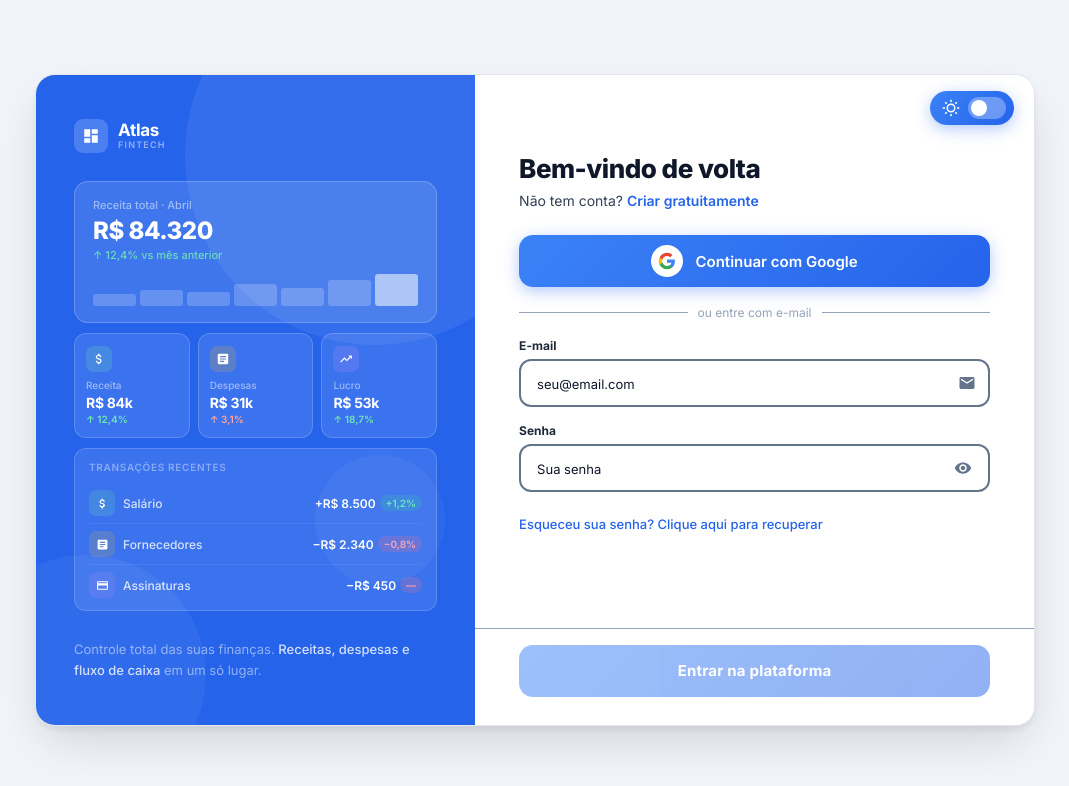
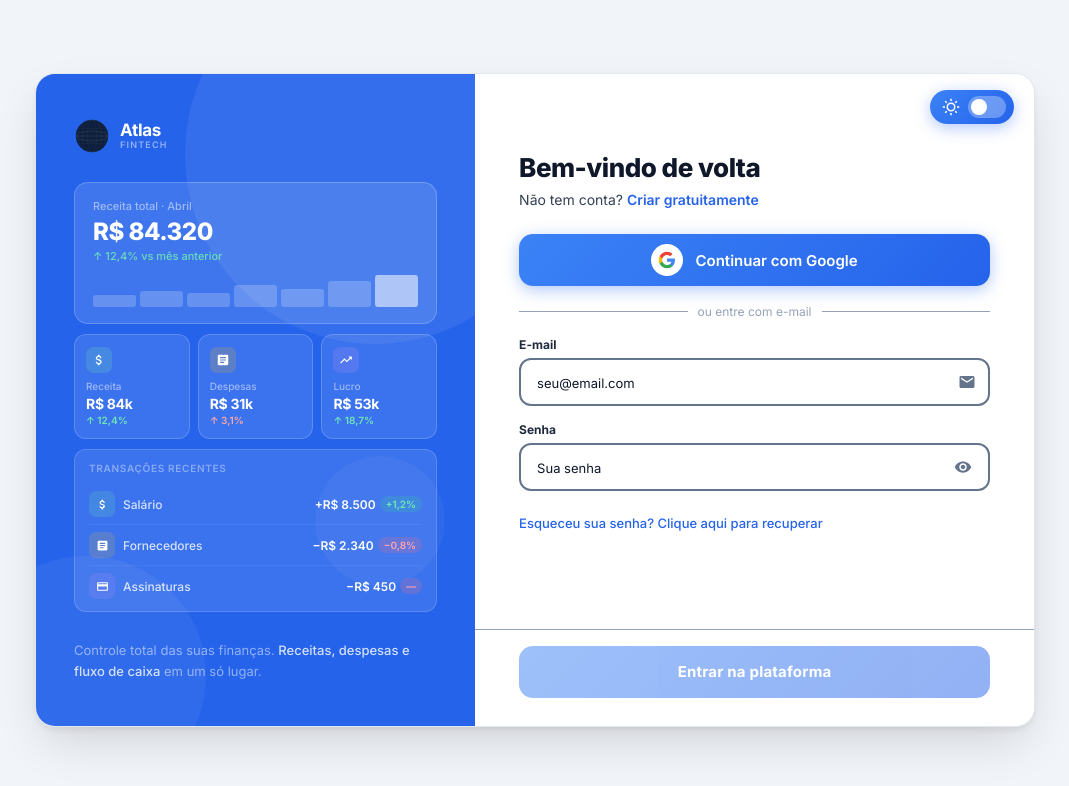
Before and after one commit to Saigaton/atlasFinTech, an Angular app in the folder frontend/: page /login in a window 1280 px wide. Shown: the top 786 px of the page, without its empty margins (105-1174 px from the left). Built offline with nearby package versions, Linux system fonts and the light colour scheme; no server answers.

Commit message:
fix🐛: substitui ícone de logo do login e sidebar.

```diff
--- a/frontend/src/app/shared/components/auth-panel/auth-panel.component.html
+++ b/frontend/src/app/shared/components/auth-panel/auth-panel.component.html
@@ -4,9 +4,7 @@
   <div class="sc sc3"></div>
 
   <div class="brand">
-    <div class="brand-mark">
-      <svg viewBox="0 0 24 24"><path d="M3 13h8V3H3v10zm0 8h8v-6H3v6zm10 0h8V11h-8v10zm0-18v6h8V3h-8z"/></svg>
-    </div>
+    <img src="atlas_fintech_icone.svg" class="brand-mark" alt="Atlas FinTech" />
     <div>
       <div class="brand-name">Atlas</div>
       <div class="brand-sub">FinTech</div>
--- a/frontend/src/app/shared/components/auth-panel/auth-panel.component.scss
+++ b/frontend/src/app/shared/components/auth-panel/auth-panel.component.scss
@@ -30,9 +30,7 @@
 
 .brand { display:flex;align-items:center;gap:10px;position:relative;z-index:2; }
 .brand-mark {
-  width:34px;height:34px;background:rgba(255,255,255,.18);border-radius:9px;
-  display:flex;align-items:center;justify-content:center;
-  svg { width:18px;height:18px;fill:#fff; }
+  width:36px;height:36px;border-radius:50%;display:block;flex-shrink:0;
 }
 .brand-name { font-size:17px;font-weight:700;color:#fff;letter-spacing:-.3px;line-height:1; }
 .brand-sub  { font-size:9px;font-weight:600;color:rgba(255,255,255,.5);letter-spacing:1.2px;text-transform:uppercase; }
--- a/frontend/src/app/shared/components/shell/shell.component.html
+++ b/frontend/src/app/shared/components/shell/shell.component.html
@@ -11,9 +11,7 @@
 
     <!-- Logo -->
     <div class="sb-logo" (click)="closeMobile()">
-      <div class="logo-mark">
-        <svg viewBox="0 0 24 24"><path d="M11.8 10.9c-2.27-.59-3-1.2-3-2.15 0-1.09 1.01-1.85 2.7-1.85 1.78 0 2.44.85 2.5 2.1h2.21c-.07-1.72-1.12-3.3-3.21-3.81V3h-3v2.16c-1.94.42-3.5 1.68-3.5 3.61 0 2.31 1.91 3.46 4.7 4.13 2.5.6 3 1.48 3 2.41 0 .69-.49 1.79-2.7 1.79-2.06 0-2.87-.92-2.98-2.1h-2.2c.12 2.19 1.76 3.42 3.68 3.83V21h3v-2.15c1.95-.37 3.5-1.5 3.5-3.55 0-2.84-2.43-3.81-4.7-4.4z"/></svg>
-      </div>
+      <img src="atlas_fintech_icone.svg" class="logo-mark" alt="Atlas FinTech" />
       @if (!collapsed) {
         <div class="logo-text">
           <span class="logo-name">Atlas</span>
--- a/frontend/src/app/shared/components/shell/shell.component.scss
+++ b/frontend/src/app/shared/components/shell/shell.component.scss
@@ -46,11 +46,9 @@ $transition:     0.22s ease;
 
 .logo-mark {
   width: 32px; height: 32px;
-  background: var(--grad);
-  border-radius: 9px;
-  display: flex; align-items: center; justify-content: center;
+  border-radius: 50%;
+  display: block;
   flex-shrink: 0;
-  svg { width: 17px; height: 17px; fill: #fff; }
 }
 
 .logo-text { display: flex; flex-direction: column; flex: 1; overflow: hidden; }
```
Also changed, not shown: frontend/public/atlas_fintech_icone.svg (added).
